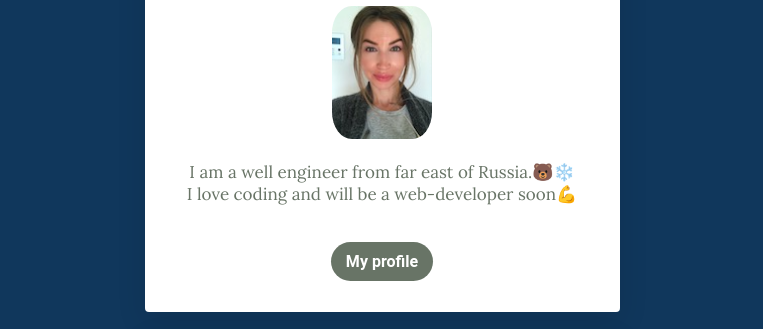
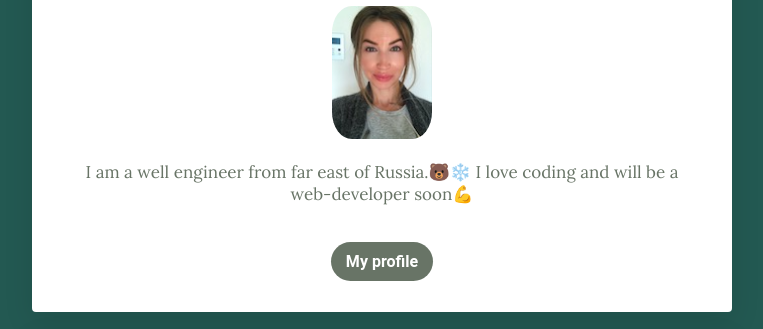
Before and after one commit to WeberMaria/profile, a plain HTML site: page index.html in a window 1280 px wide. Shown: the part 175-504 px from the top of the page, without its empty margins (258-1021 px from the left). Drawn offline with Linux system fonts and the light colour scheme.

Commit message:
Update style.css

```diff
--- a/style.css
+++ b/style.css
@@ -1,5 +1,5 @@
 body {
-  background: #10375C;
+  background: #235952;
   color: #687466;
   font-family: 'Lora', serif;
   font-size: 17px;
@@ -30,7 +30,7 @@ a:hover {
   color: black;
 }
 .container {
-  width: 475px;
+  width: 700px;
   margin: 60px auto;
 }
 .card-white {
```
